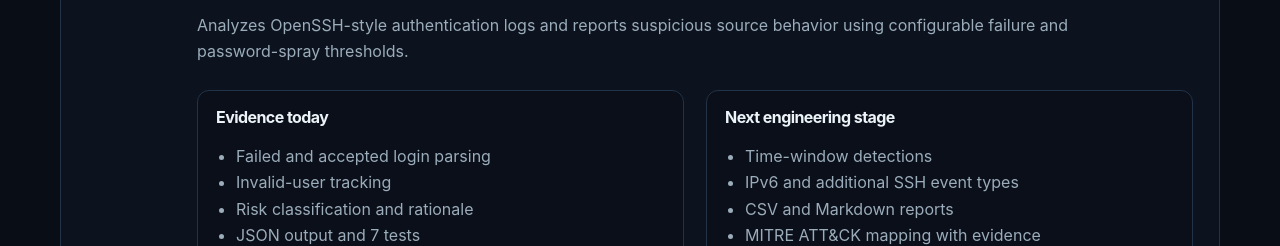
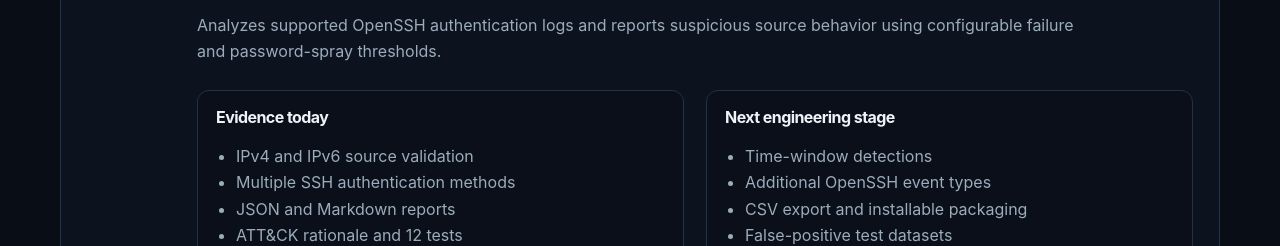
Before and after one commit to Z3X-1337/Z3X-1337.github.io, a plain HTML site: page projects.html in a window 1280 px wide. Shown: the part 706-952 px from the top of the page. Drawn offline with Linux system fonts and the light colour scheme.

Commit message:
Sync project roadmap after analyzer upgrade

```diff
--- a/projects.html
+++ b/projects.html
@@ -28,10 +28,10 @@
         <div class="case-content">
           <div class="card-top"><span class="status active">Keep and expand</span><span>Highest portfolio value</span></div>
           <h2>Auth Log Analyzer</h2>
-          <p>Analyzes OpenSSH-style authentication logs and reports suspicious source behavior using configurable failure and password-spray thresholds.</p>
+          <p>Analyzes supported OpenSSH authentication logs and reports suspicious source behavior using configurable failure and password-spray thresholds.</p>
           <div class="case-columns">
-            <div><h3>Evidence today</h3><ul><li>Failed and accepted login parsing</li><li>Invalid-user tracking</li><li>Risk classification and rationale</li><li>JSON output and 7 tests</li></ul></div>
-            <div><h3>Next engineering stage</h3><ul><li>Time-window detections</li><li>IPv6 and additional SSH event types</li><li>CSV and Markdown reports</li><li>MITRE ATT&CK mapping with evidence</li></ul></div>
+            <div><h3>Evidence today</h3><ul><li>IPv4 and IPv6 source validation</li><li>Multiple SSH authentication methods</li><li>JSON and Markdown reports</li><li>ATT&CK rationale and 12 tests</li></ul></div>
+            <div><h3>Next engineering stage</h3><ul><li>Time-window detections</li><li>Additional OpenSSH event types</li><li>CSV export and installable packaging</li><li>False-positive test datasets</li></ul></div>
           </div>
           <a class="text-link" href="https://github.com/Z3X-1337/auth-log-analyzer">Open repository →</a>
         </div>
```
